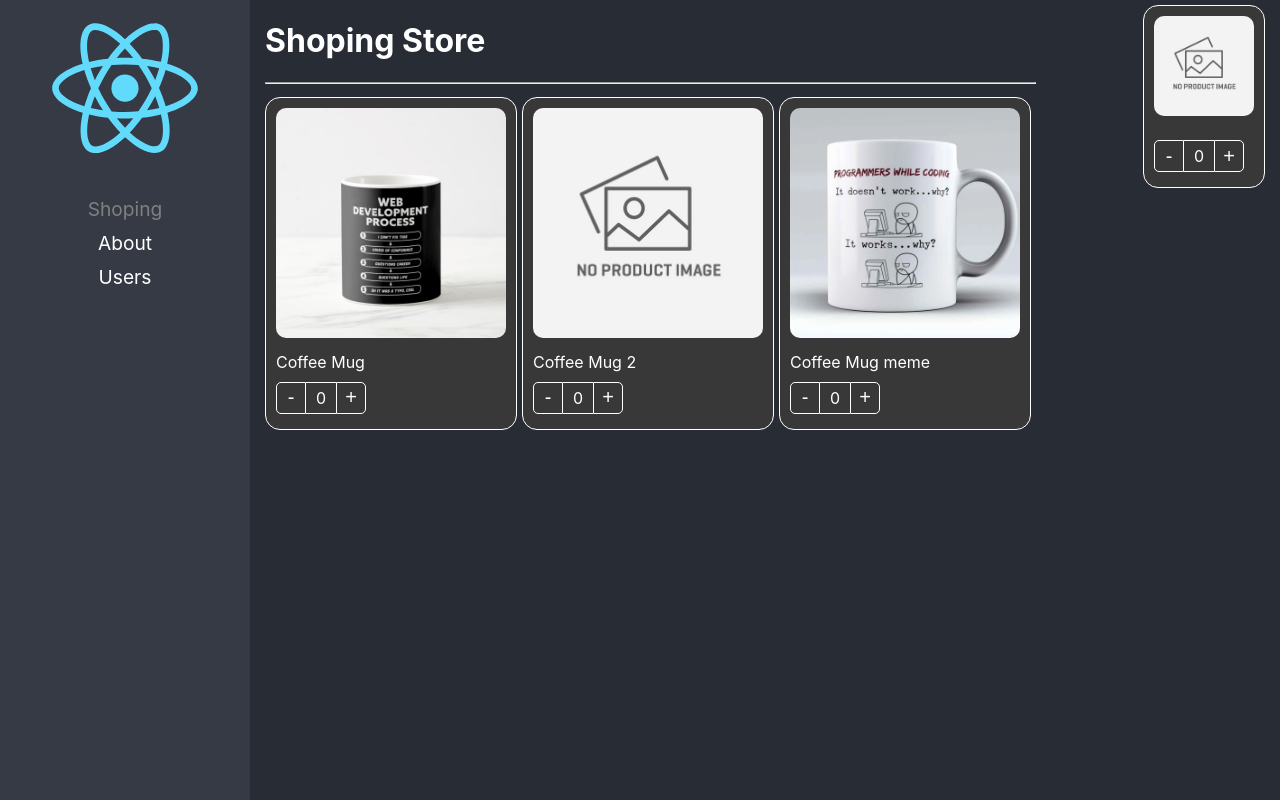
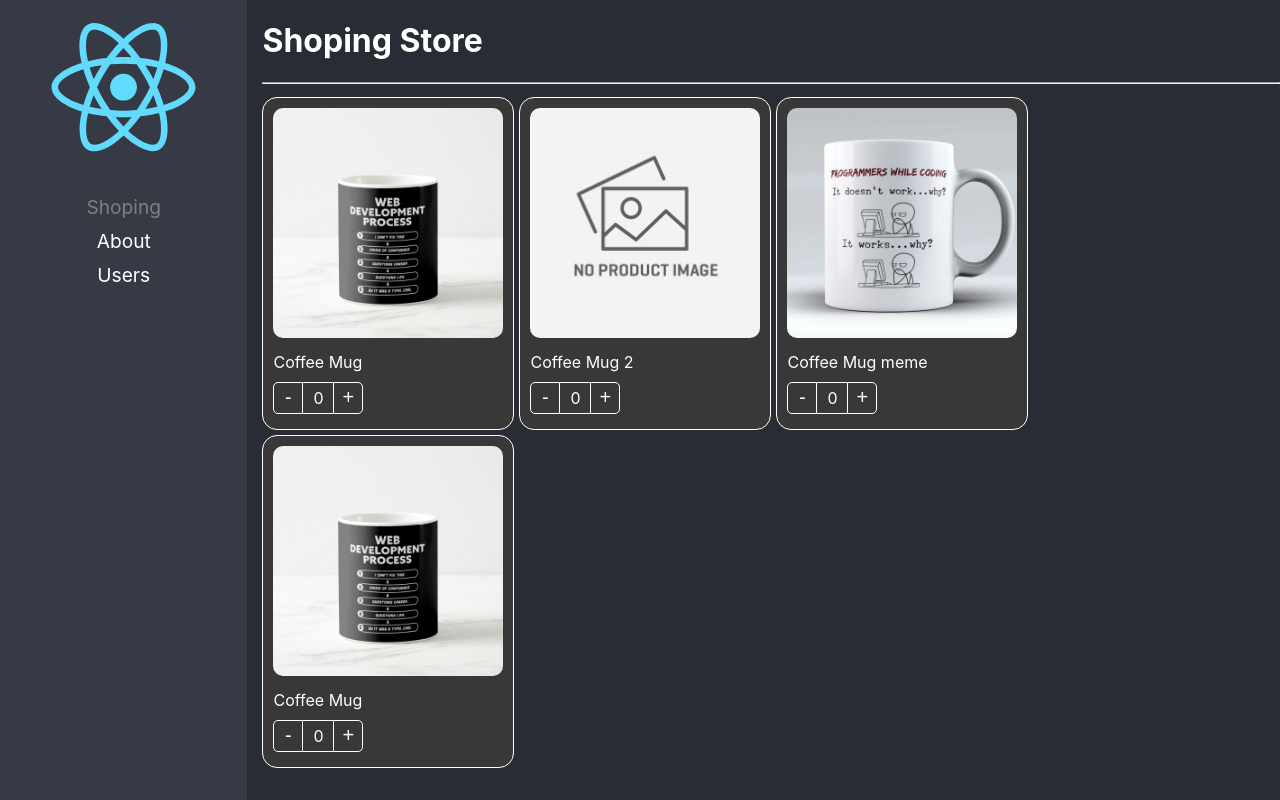
Before and after one commit to adrian1426/ReactTS_ComponentPattern, a React (Create React App) app: page / in a window 1280 px wide. Built offline with nearby package versions, Linux system fonts and the light colour scheme.

Commit message:
Control props pattern - mi desarrollo mi logica de control props completed

```diff
--- a/src/components/common/cart/Cart.tsx
+++ b/src/components/common/cart/Cart.tsx
@@ -7,10 +7,14 @@ import { ProductProvider } from '../../../context/productContext';
 import { Props } from '../../product/interfaces/ProductInterface';
 
 const Cart = (props: Props) => {
-  const { product: { img, title } } = props;
+  const { product: { img, title, id }, value, onChange = () => { } } = props;
   const { counter, increaseCounter } = useProduct();
 
   const imgProduct = img ? img : srcNoImage;
+
+  const isControlled = value ? true : false;
+
+  const newCounter = isControlled ? Math.max(value[id]?.count, 0) : counter;
 
   return (
     <Card
@@ -25,7 +29,7 @@ const Cart = (props: Props) => {
         <Card.Actions className='custom-actions'>
           <button
             className={styles.buttonMinus}
-            onClick={() => increaseCounter(-1)}
+            onClick={isControlled ? () => onChange(props.product, -1) : () => increaseCounter(-1)}
           >
             -
           </button>
@@ -33,12 +37,12 @@ const Cart = (props: Props) => {
           <div
             className={styles.countLabel}
           >
-            {counter}
+            {newCounter || 0}
           </div>
 
           <button
             className={styles.buttonAdd}
-            onClick={() => increaseCounter(1)}
+            onClick={isControlled ? () => onChange(props.product, 1) : () => increaseCounter(1)}
           >
             +
           </button>
--- a/src/components/product/ProductCard.tsx
+++ b/src/components/product/ProductCard.tsx
@@ -8,10 +8,14 @@ import '../../styles/custom-styles.css';
 
 
 const ProductCard = (props: Props) => {
-  const { product: { img, title } } = props;
+  const { product: { img, title, id }, value, onChange = () => { } } = props;
   const { counter, increaseCounter } = useProduct();
 
   const imgProduct = img ? img : srcNoImage;
+
+  const isControlled = value ? true : false;
+
+  const newCounter = isControlled ? Math.max(value[id]?.count, 0) : counter;
 
   return (
     <Card
@@ -27,7 +31,7 @@ const ProductCard = (props: Props) => {
         <Card.Actions className='custom-actions'>
           <button
             className={styles.buttonMinus}
-            onClick={() => increaseCounter(-1)}
+            onClick={isControlled ? () => onChange(props.product, -1) : () => increaseCounter(-1)}
           >
             -
           </button>
@@ -35,12 +39,12 @@ const ProductCard = (props: Props) => {
           <div
             className={styles.countLabel}
           >
-            {counter}
+            {newCounter || 0}
           </div>
 
           <button
             className={styles.buttonAdd}
-            onClick={() => increaseCounter(1)}
+            onClick={isControlled ? () => onChange(props.product, 1) : () => increaseCounter(1)}
           >
             +
           </button>
--- a/src/components/product/interfaces/ProductInterface.ts
+++ b/src/components/product/interfaces/ProductInterface.ts
@@ -6,4 +6,6 @@ export interface Product {
 
 export interface Props {
   product: Product;
+  value?: any,
+  onChange?: Function
 };
--- a/src/pages/ShopingPage.tsx
+++ b/src/pages/ShopingPage.tsx
@@ -27,6 +27,15 @@ const products: Product[] = [
 const ShopingPage = () => {
   const [shopincCart, setShopincCart] = useState<{ [key: string]: IProductInCart }>({});
 
+  const onProductCountChange = (product: Product, number: number) => {
+    setShopincCart(prev => {
+      return {
+        ...prev,
+        [product.id]: { ...product, count: prev[product.id] ? prev[product.id].count + number : number }
+      }
+    });
+  };
+
   return (
     <div>
       <h1>Shoping Store</h1>
@@ -43,15 +52,33 @@ const ShopingPage = () => {
             <ProductCard
               key={product.id}
               product={product}
+              value={shopincCart}
+              onChange={onProductCountChange}
             />
           )))
         }
+
+        <ProductCard
+          product={products[0]}
+        />
       </div>
 
-      <div className="shoping-cart">
-        <Cart
-          product={products[1]}
-        />
+      <div className="shoping-cart">{
+        products.map((product => {
+          if (shopincCart[product.id]?.count > 0) {
+            return (
+              <Cart
+                key={product.id}
+                product={product}
+                value={shopincCart}
+                onChange={onProductCountChange}
+              />
+            )
+          }
+
+          return null;
+        }))
+      }
       </div>
     </div>
   );
```
